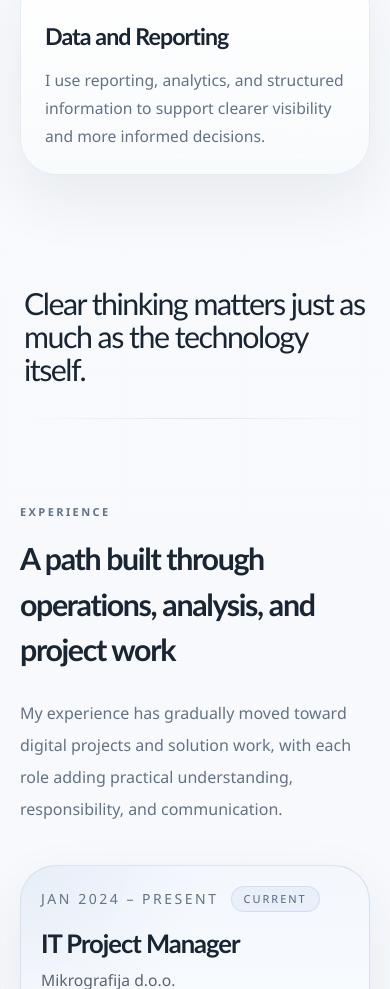
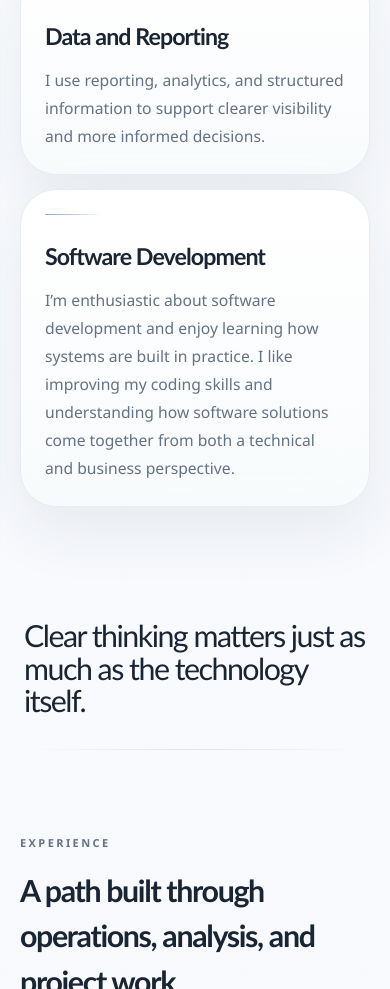
Before and after one commit to zigazl/zigazlogar, a Next.js app: page / in a window 390 px wide. Shown: the part 5506-6495 px from the top of the page. Built offline with nearby package versions, Linux system fonts and the light colour scheme.

Commit message:
Redesign mobile layout narrative

```diff
--- a/data/site-content.ts
+++ b/data/site-content.ts
@@ -59,6 +59,11 @@ export const siteContent = {
       title: "Data and Reporting",
       description:
         "I use reporting, analytics, and structured information to support clearer visibility and more informed decisions.",
+    },
+    {
+      title: "Software Development",
+      description:
+        "I’m enthusiastic about software development and enjoy learning how systems are built in practice. I like improving my coding skills and understanding how software solutions come together from both a technical and business perspective.",
     },
   ],
   experience: [
```
